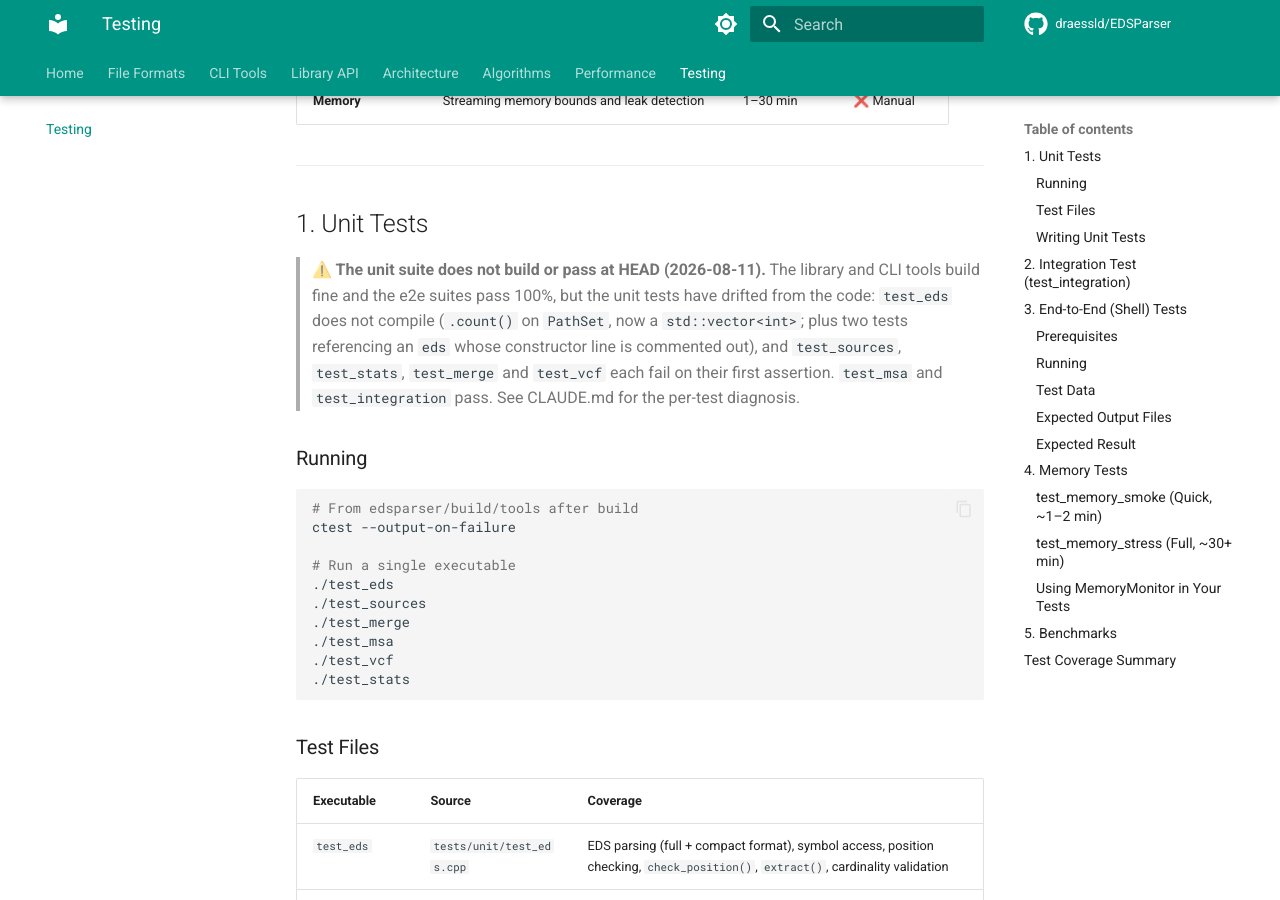
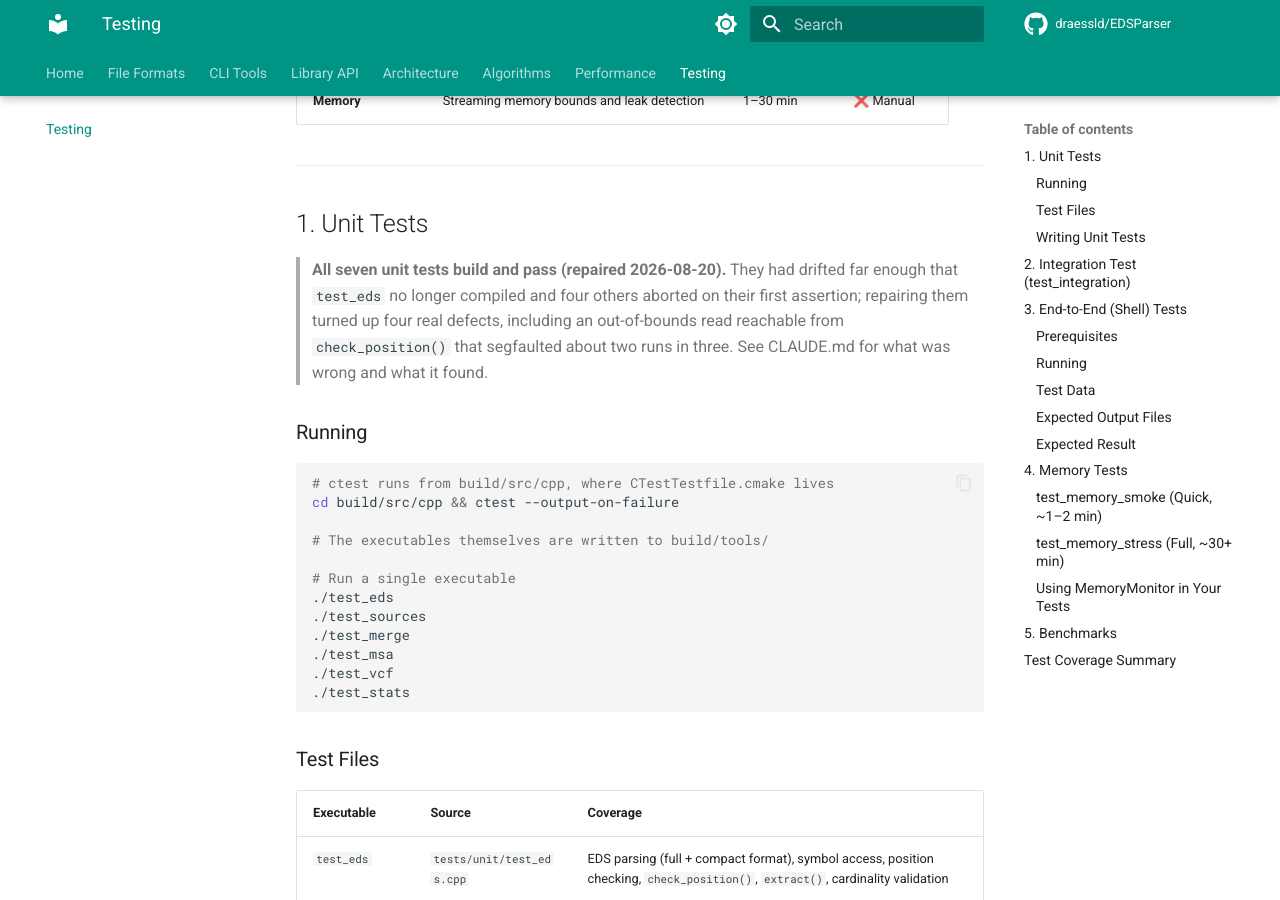
Before and after one commit to draessld/EDSParser, an MkDocs documentation site: the page built from docs/testing.md, in a window 1280 px wide and 900 px high, scrolled down 373 px. Built offline with MkDocs 1.6.1 and Material for MkDocs 9.7.7, drawn with Linux system fonts in a browser that asks for light colours; comment, search, counter and statistics services are not loaded.

Commit message:
docs: the unit suite passes again, and what repairing it found
Replaces the "ctest is broken at HEAD" sections in CLAUDE.md and docs/testing.md
with the current state (7/7 unit, 9/9 e2e) and, more usefully, with the four
defects the repair turned up — the out-of-bounds read reachable from
check_position(), the mislabelled out-of-range degenerate id, the stray '}'
absorbed as sequence, and vcf2eds counting dropped variants as processed.

Records two things the tests turned out to be the only statement of:
check_position()'s coordinate convention (it has no caller in the repo), and the
boundary exemption that half of test_merge was accidentally exercising.

TODO 0 and 0b close. Two new small items open in their place: 0d, confirming
check_position()'s convention against what biofmi actually wants — it cannot
express a match starting inside a degenerate symbol; and 0e, vcf2eds never
comparing REF against the reference span it already reads, which is how every
position in the CNV/INV fixture stayed off by one indefinitely.

Also fixes the ctest working directory in docs/testing.md (build/src/cpp, not
build/tools) and annotates the two character-count fields in library-api.md.

Co-Authored-By: Claude Opus 5 <noreply@anthropic.com>

````diff
--- a/docs/testing.md
+++ b/docs/testing.md
@@ -13,19 +13,19 @@ EDSParser has four layers of testing:
 
 ## 1. Unit Tests
 
-> **⚠️ The unit suite does not build or pass at HEAD (2026-08-11).** The library
-> and CLI tools build fine and the e2e suites pass 100%, but the unit tests have
-> drifted from the code: `test_eds` does not compile (`.count()` on `PathSet`,
-> now a `std::vector<int>`; plus two tests referencing an `eds` whose constructor
-> line is commented out), and `test_sources`, `test_stats`, `test_merge` and
-> `test_vcf` each fail on their first assertion. `test_msa` and
-> `test_integration` pass. See CLAUDE.md for the per-test diagnosis.
+> **All seven unit tests build and pass (repaired 2026-08-20).** They had drifted
+> far enough that `test_eds` no longer compiled and four others aborted on their
+> first assertion; repairing them turned up four real defects, including an
+> out-of-bounds read reachable from `check_position()` that segfaulted about two
+> runs in three. See CLAUDE.md for what was wrong and what it found.
 
 ### Running
 
 ```bash
-# From edsparser/build/tools after build
-ctest --output-on-failure
+# ctest runs from build/src/cpp, where CTestTestfile.cmake lives
+cd build/src/cpp && ctest --output-on-failure
+
+# The executables themselves are written to build/tools/
 
 # Run a single executable
 ./test_eds
````
Also changed, not shown: CLAUDE.md (+44 -15 lines), TODO.md (+64 -35 lines), docs/library-api.md (+2 -2 lines).
